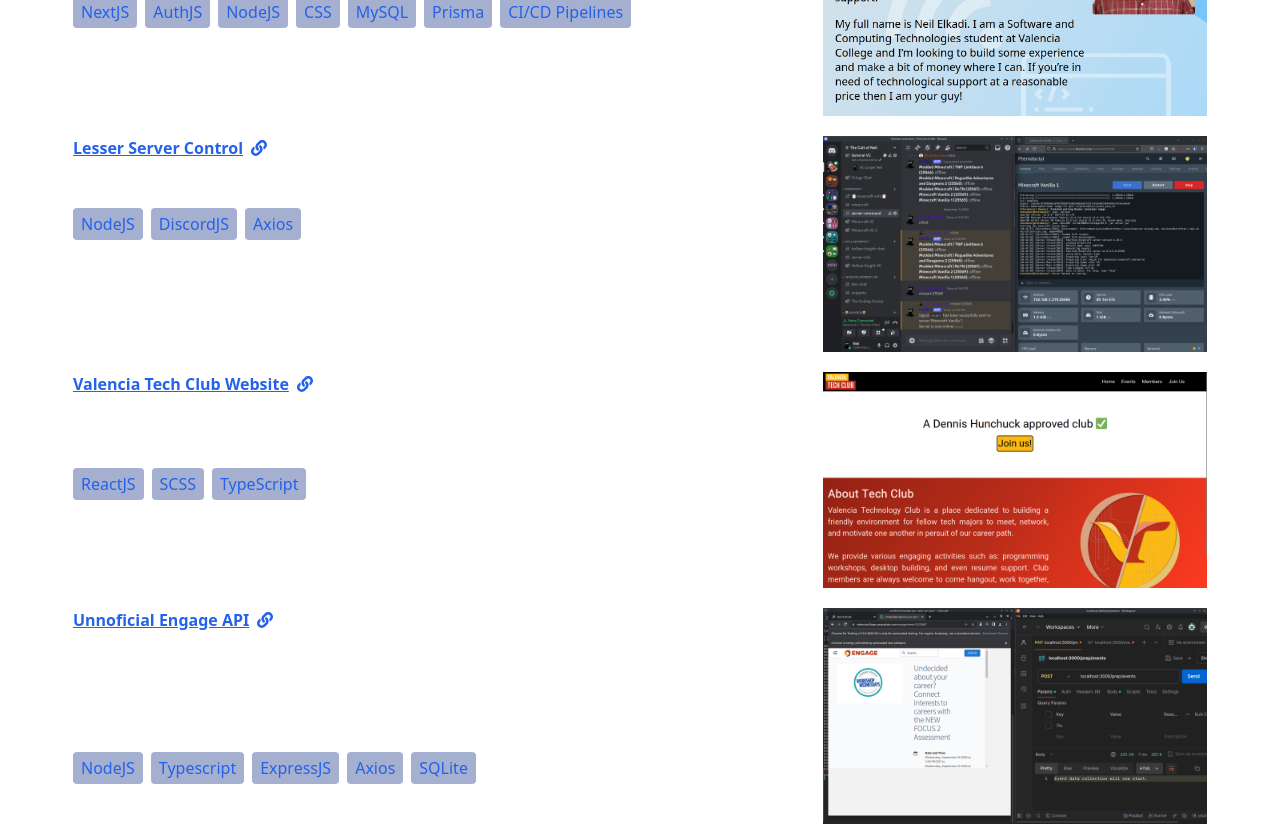
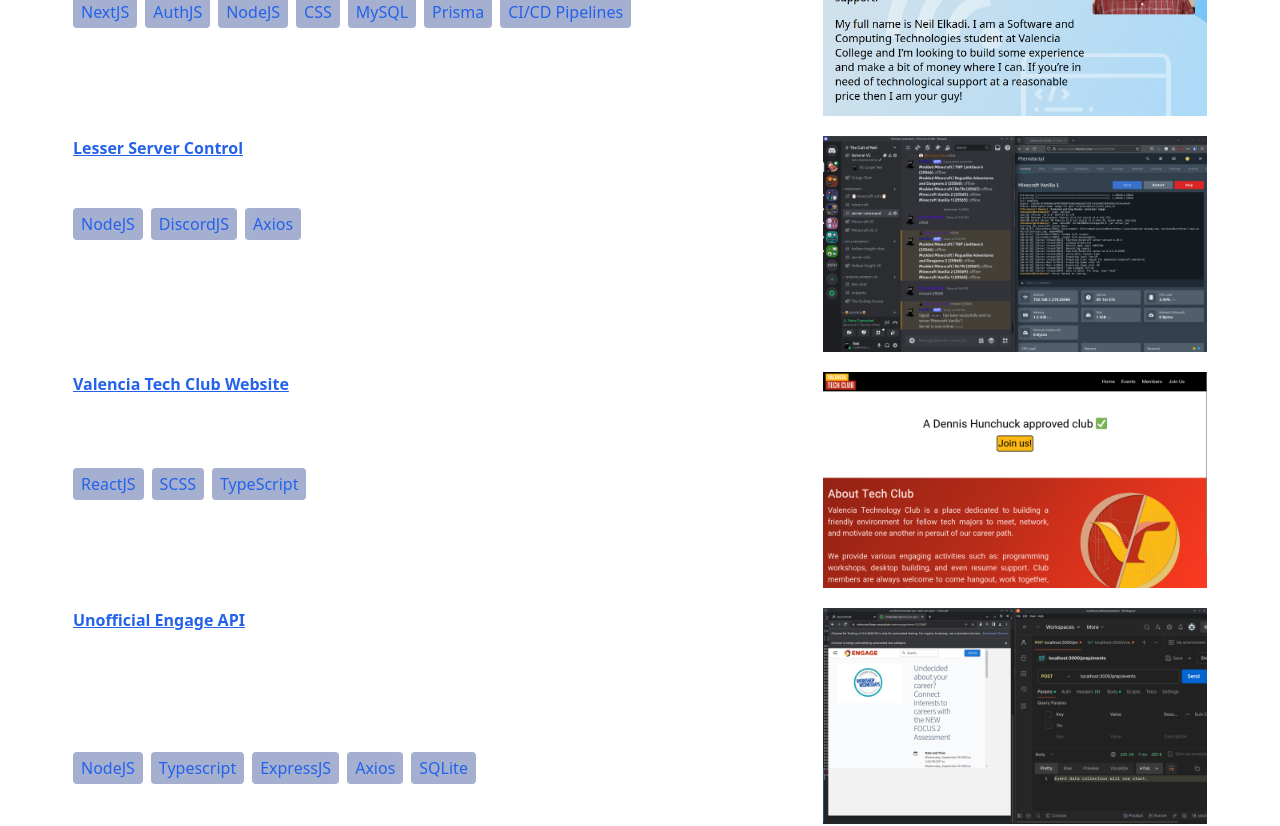
Before and after one commit to Neil925/neil-elkadi, a React (Create React App) app: page / in a window 1280 px wide. Shown: the part 2080-2906 px from the top of the page. Built offline with nearby package versions, Linux system fonts and the light colour scheme.

Commit message:
Fixes and more links

```diff
--- a/src/components/Projects.tsx
+++ b/src/components/Projects.tsx
@@ -1,5 +1,5 @@
 import constants from "../constants";
-import { FaLink } from "react-icons/fa";
+import { FaGithub, FaLink } from "react-icons/fa";
 import { motion } from "framer-motion";
 
 export default function Projects() {
@@ -56,17 +56,29 @@
           key={k}
         >
           <div className="lg:w-1/2">
-            {x.link
+            {x.demo || x.srcCode
               ? (
+                <div className="flex space-x-2 items-center">
                   <a
                     className="flex text-dPrimary underline w-fit"
-                  href={x.link}
+                    href={x.demo ?? x.srcCode}
                     target="_blank"
                     rel="noopener noreferrer"
                   >
                     <b className="flex">{x.title}</b>
-                  <div className="pl-2 pt-1">{x.link ? <FaLink /> : null}</div>
                   </a>
+
+                  {x.demo && (
+                    <a className="w-fit" href={x.demo} target="_blank">
+                      <FaLink size={18} />
+                    </a>
+                  )}
+                  {x.srcCode && (
+                    <a className="w-fit" href={x.srcCode} target="_blank">
+                      <FaGithub size={18} />
+                    </a>
+                  )}
+                </div>
               )
               : <b>{x.title}</b>}
             <p>{x.description}</p>
--- a/src/constants/index.js
+++ b/src/constants/index.js
@@ -77,7 +77,7 @@
         "Firebase",
       ],
       description:
-        "I began my web development journey in a small team, learning and collaborating on projects. We created websites for family and online groups using ReactJS and Bootstrap, managing projects through GitHub and integrating databases with Firebase.",
+        "I began my web development journey in a small team, learning and collaborating on projects. We created websites for family and online groups using ReactJS and Bootstrap, managing projects through srcCode and integrating databases with Firebase.",
     },
   ],
   projects: [
@@ -92,7 +92,8 @@
         "Prisma",
         "CI/CD Pipelines",
       ],
-      link: "https://github.com/Neil925/neil-freelance",
+      srcCode: "https://github.com/Neil925/neil-freelance",
+      demo: "https://neilfreelance.com",
       img: freelance,
       description:
         "A personal freelance site that acts as a landing page for the services that I can provide as well as a protal for the submission of freelance requests by users and management of those requests by admins (myself).",
@@ -100,7 +101,7 @@
     {
       title: "Lesser Server Control",
       technologies: ["NodeJS", "DiscordJS", "Axios"],
-      link: "https://github.com/Neil925/LesserServerControl",
+      srcCode: "https://github.com/Neil925/LesserServerControl",
       img: neilBot,
       description:
         "DiscordJS bot that integrates with the Pterodactyl Panel API to allow for limited access server management from a discord channel using message commands.",
@@ -108,15 +109,16 @@
     {
       title: "Valencia Tech Club Website",
       technologies: ["ReactJS", "SCSS", "TypeScript"],
-      link: "https://vtech.neilelkadi.com/",
+      srcCode: "https://github.com/Neil925/vtechclub",
+      demo: "https://vtech.neilelkadi.com/",
       img: valenciaWeb,
       description:
         "A website made by and for Valencia Tech Club. The site presents some general information about the club, its notable members / leaders, and resources on how to become part of the club.",
     },
     {
-      title: "Unnoficial Engage API",
+      title: "Unofficial Engage API",
       technologies: ["NodeJS", "Typescript", "ExpressJS", "Axios", "SQLite"],
-      link: "https://github.com/Neil925/unofficial-engage-api",
+      srcCode: "https://github.com/Neil925/unofficial-engage-api",
       img: engage,
       description:
         "The Unofficial Engage API provides a way to pull event data from the Engage website without having to use Engage's developer API. The API can only show events that are public and accessible to anyone. It accomplishes this by scraping the publicly available data from the Engage website. All information pulled from the Engage website is then stored in a SQLite Database.",
@@ -124,7 +126,8 @@
     {
       title: "Portfolio Website",
       technologies: ["ReactJS", "Typescript", "TailWind"],
-      link: "https://github.com/Neil925/neil-elkadi",
+      srcCode: "https://github.com/Neil925/neil-elkadi",
+      demo: "https://neilelkadi.com?alreadyhere=1",
       img: portfolioWebsite,
       description:
         "The very site you see before you. Get to know more about me and what I do through the work I've done on my website and the resources I have linked to it!",
@@ -132,7 +135,7 @@
     {
       title: "Crazy Pills",
       technologies: ["C#", ".NET", "Northwood API"],
-      link: "https://github.com/Neil925/CrazyPills",
+      srcCode: "https://github.com/Neil925/CrazyPills",
       img: pills,
       description:
         'An SCP:SL plugin that allows for randomized and fun events to occur upon consumptions of the in-game item "Pain Killers".',
--- a/src/routes/Home.tsx
+++ b/src/routes/Home.tsx
@@ -1,3 +1,4 @@
+import { useParams } from "react-router-dom";
 import About from "../components/About";
 import Contact from "../components/Contact";
 import Experience from "../components/Experience";
@@ -5,6 +6,10 @@
 import Projects from "../components/Projects";
 
 export default function Home() {
+  const { param } = useParams();
+
+  console.log(param);
+
   return (
     <div className="p-3 space-y-5">
       <Hero />
```
Lines whose indentation alone changed are shown as unchanged.
